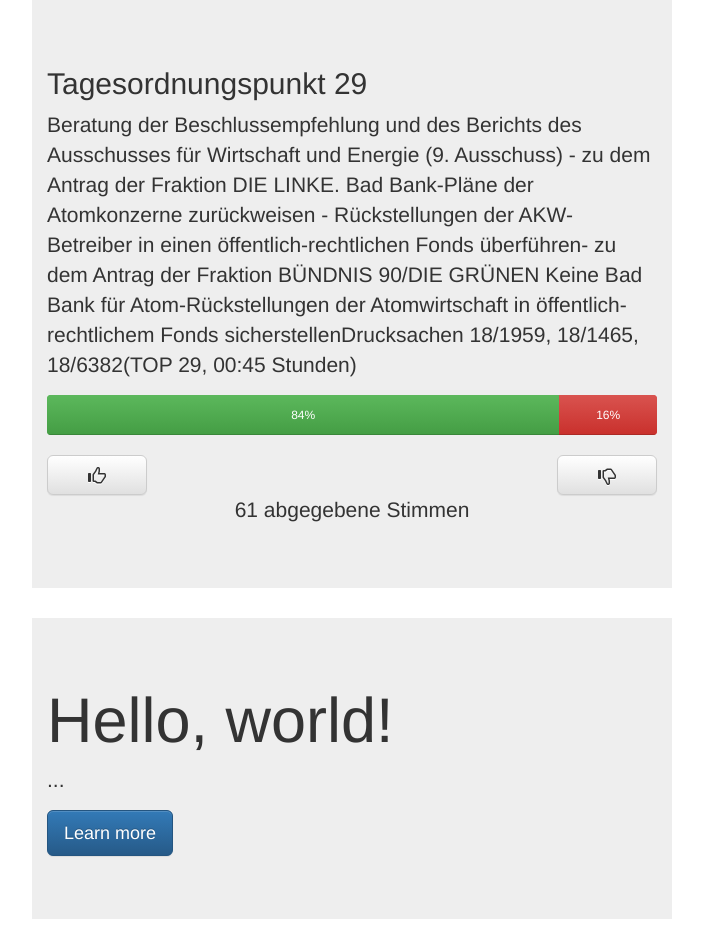
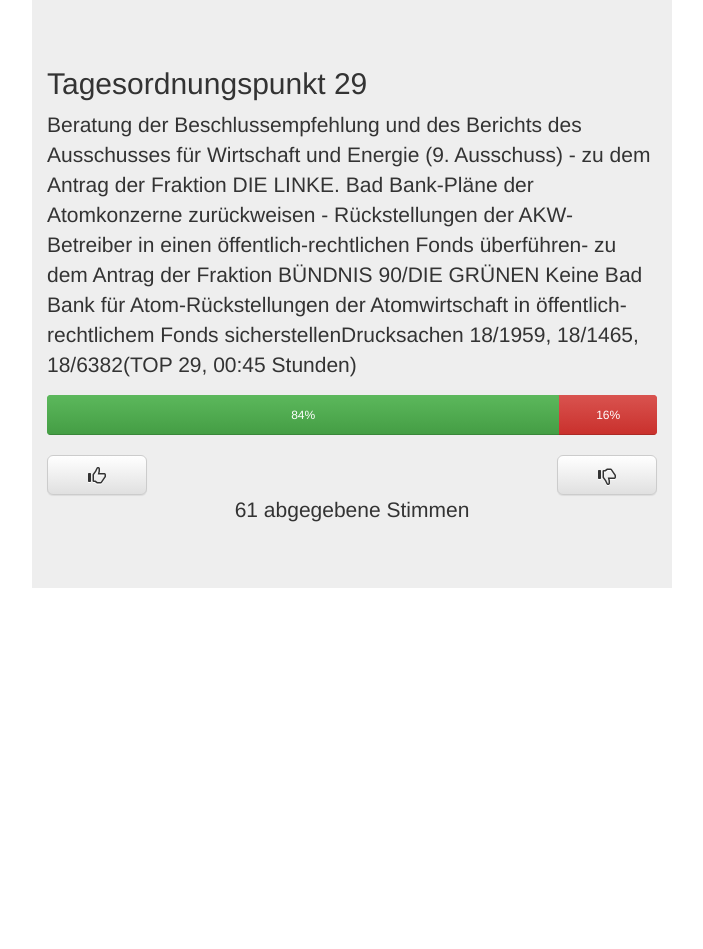
Before and after one commit to Jugendhackt/polivote, a Django app: template templates/index.html in a window 1280 px wide. Shown: the part 2447-3396 px from the top of the page, without its empty margins (288-991 px from the left). After the commit the page ends 3035 px from the top, so only its background shows below. Run offline with Django 3.2, Linux system fonts and the light colour scheme; the template is opened without the code that fills it: values that come from a table or form of the project are taken from there, others are empty; data comes from the database, SQL or seed files in the repository; some libraries are stand-ins or nearby versions.

Commit message:
Remove Hello World

```diff
--- a/templates/index.html
+++ b/templates/index.html
@@ -45,14 +45,6 @@
         </div>
     </div>
     {% endfor %}
-    <div id="row">
-        <div class="jumbotron col-xs-6 col-xs-offset-3">
-            <h1>Hello, world!</h1>
-            <p>...</p>
-            <p><a class="btn btn-primary btn-lg" href="#" role="button">Learn more</a></p>
-        </div>
-    </div>
-
 </body>
 
 </html>
```
